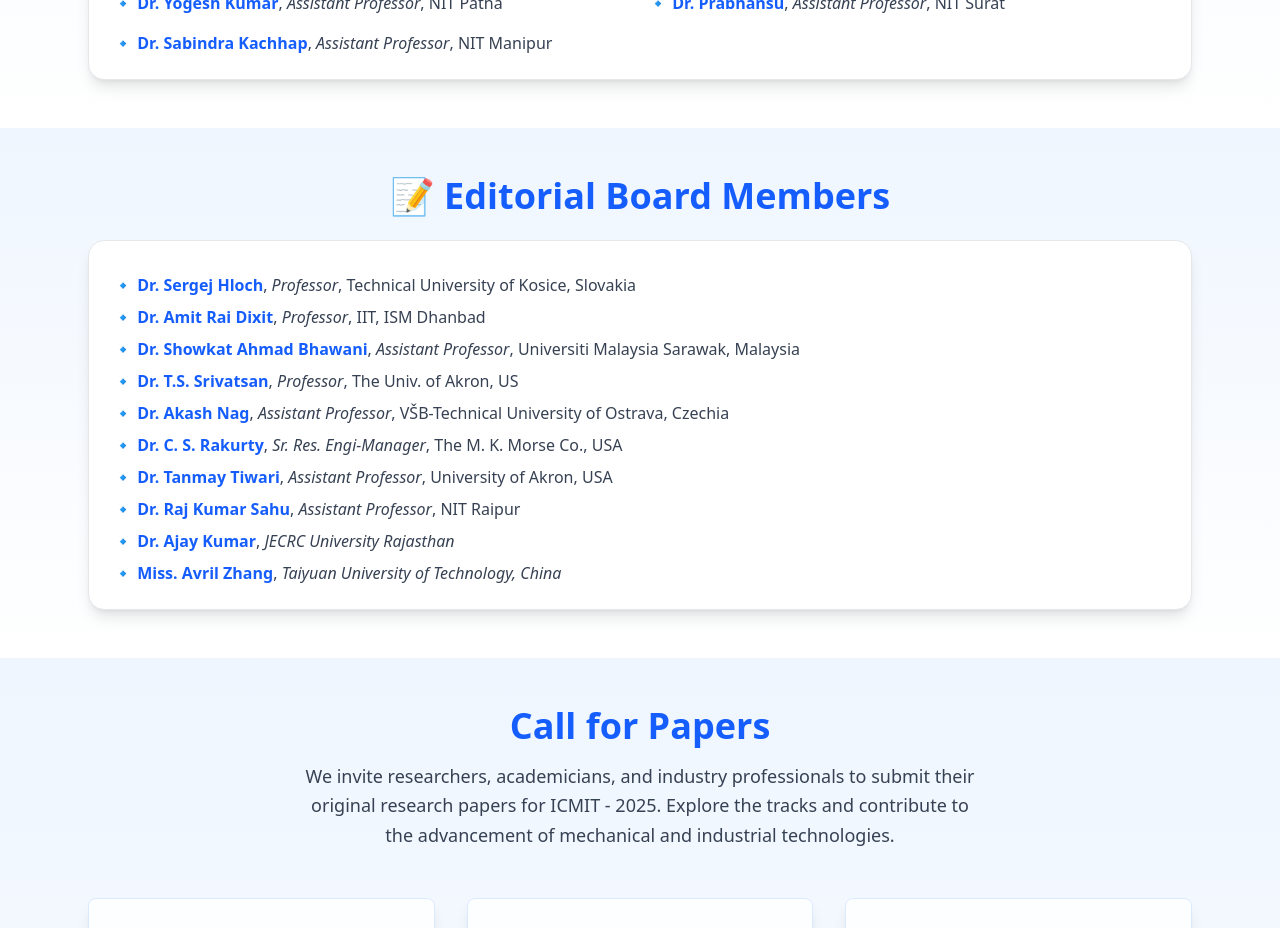
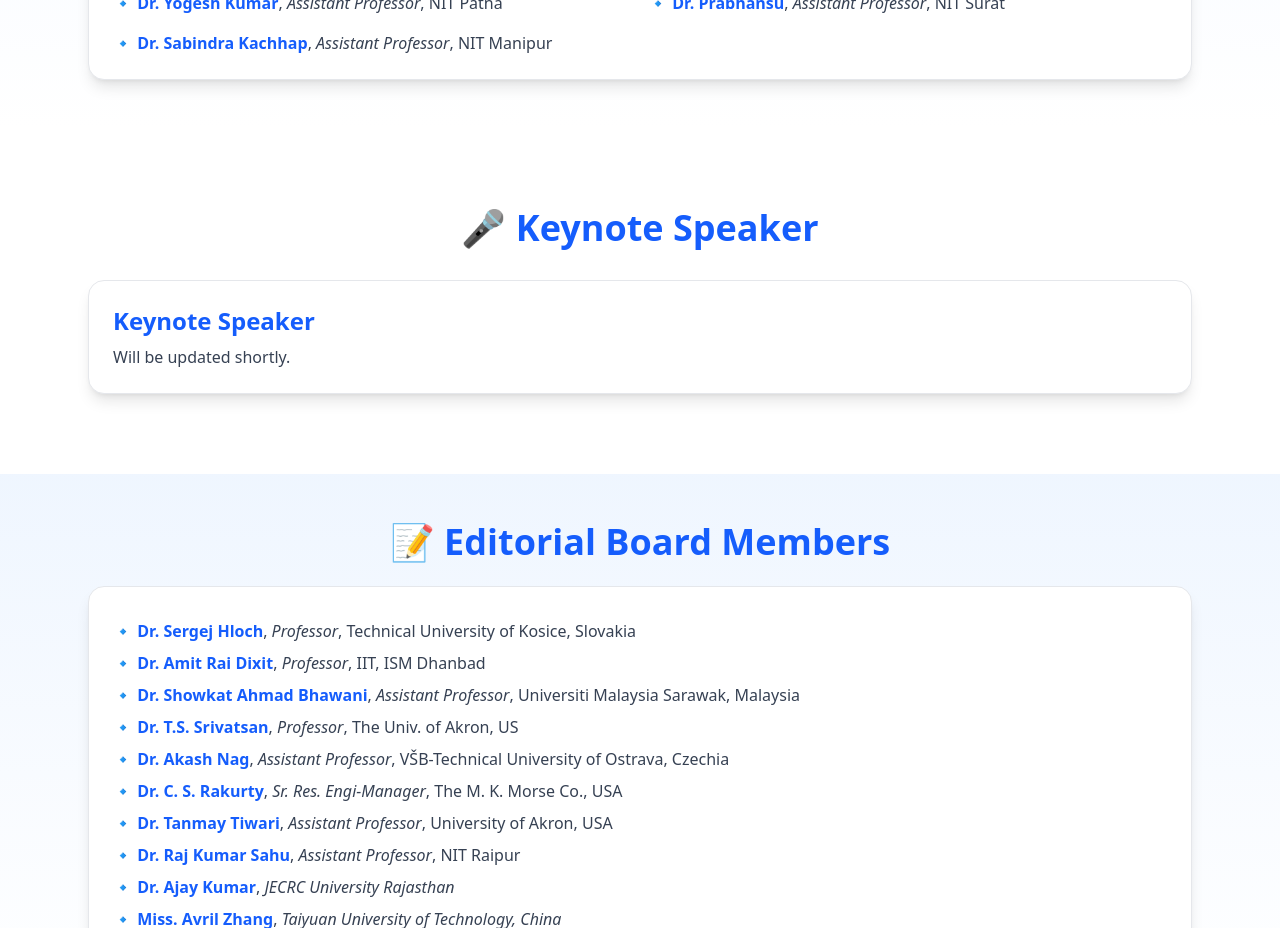
Before and after one commit to HarryOhm33/IC-MIT, a React (Vite) app: page / in a window 1280 px wide. Shown: the part 3620-4548 px from the top of the page. Built offline with nearby package versions, Linux system fonts and the light colour scheme.

Commit message:
Updated Keynote Section

```diff
--- a/src/components/Home.jsx
+++ b/src/components/Home.jsx
@@ -9,6 +9,7 @@ import Publication from "./Summary_Pages/PublicationSummary"; // Publication Sec
 import InternationalAdvisoryBoard from "./IAB";
 import NationalAdvisoryBoard from "./NAB";
 import Venue from "./Venue";
+import KeynoteSpeaker from "./KeynoteSpeakers";
 
 function Home() {
   return (
@@ -32,6 +33,10 @@ function Home() {
 
       <section id="nab" className="bg-blue-50 scroll-section">
         <NationalAdvisoryBoard />
+      </section>
+
+      <section id="keynote" className="bg-blue-50 scroll-section">
+        <KeynoteSpeaker />
       </section>
 
       {/* Editorial Board Section */}
--- /dev/null
+++ b/src/components/KeynoteSpeakers.jsx
@@ -0,0 +1,34 @@
+import { motion } from "framer-motion";
+
+export default function KeynoteSpeaker() {
+  return (
+    <section id="keynote" className="py-20 bg-white text-gray-900">
+      <div className="max-w-6xl mx-auto px-6">
+        {/* Section Title */}
+        <motion.h2
+          className="text-4xl font-bold text-blue-600 text-center"
+          initial={{ opacity: 0, y: -50 }}
+          whileInView={{ opacity: 1, y: 0 }}
+          transition={{ duration: 0.8 }}
+          viewport={{ once: true }}
+        >
+          🎤 Keynote Speaker
+        </motion.h2>
+
+        {/* Keynote Speaker Details */}
+        <motion.div
+          className="mt-8 bg-white p-6 rounded-2xl shadow-lg border border-gray-200"
+          initial={{ opacity: 0, y: 50 }}
+          whileInView={{ opacity: 1, y: 0 }}
+          transition={{ duration: 1 }}
+          viewport={{ once: true }}
+        >
+          <h3 className="text-2xl font-semibold text-blue-600">
+            Keynote Speaker
+          </h3>
+          <p className="mt-2 text-gray-700">Will be updated shortly.</p>
+        </motion.div>
+      </div>
+    </section>
+  );
+}
```
